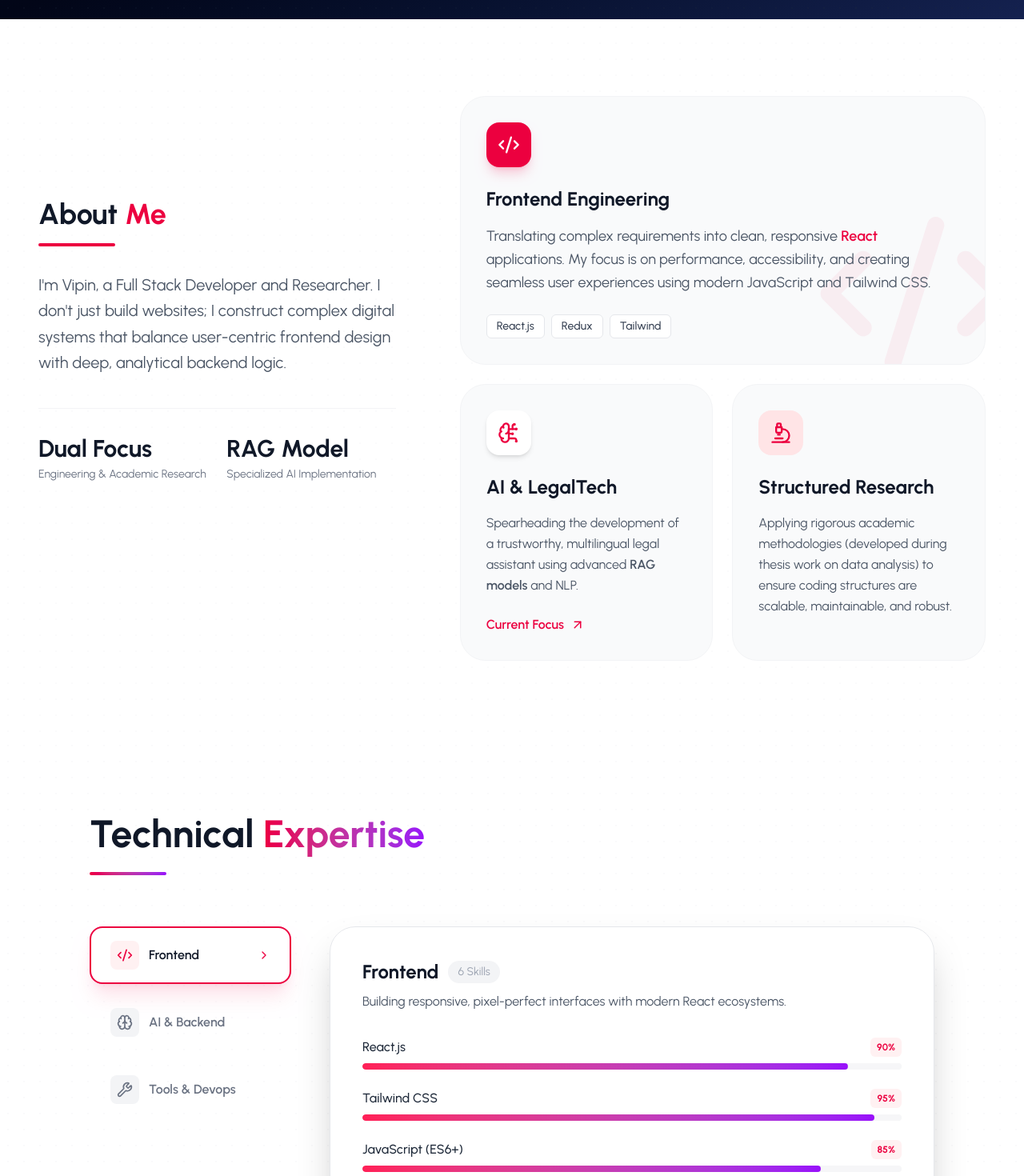
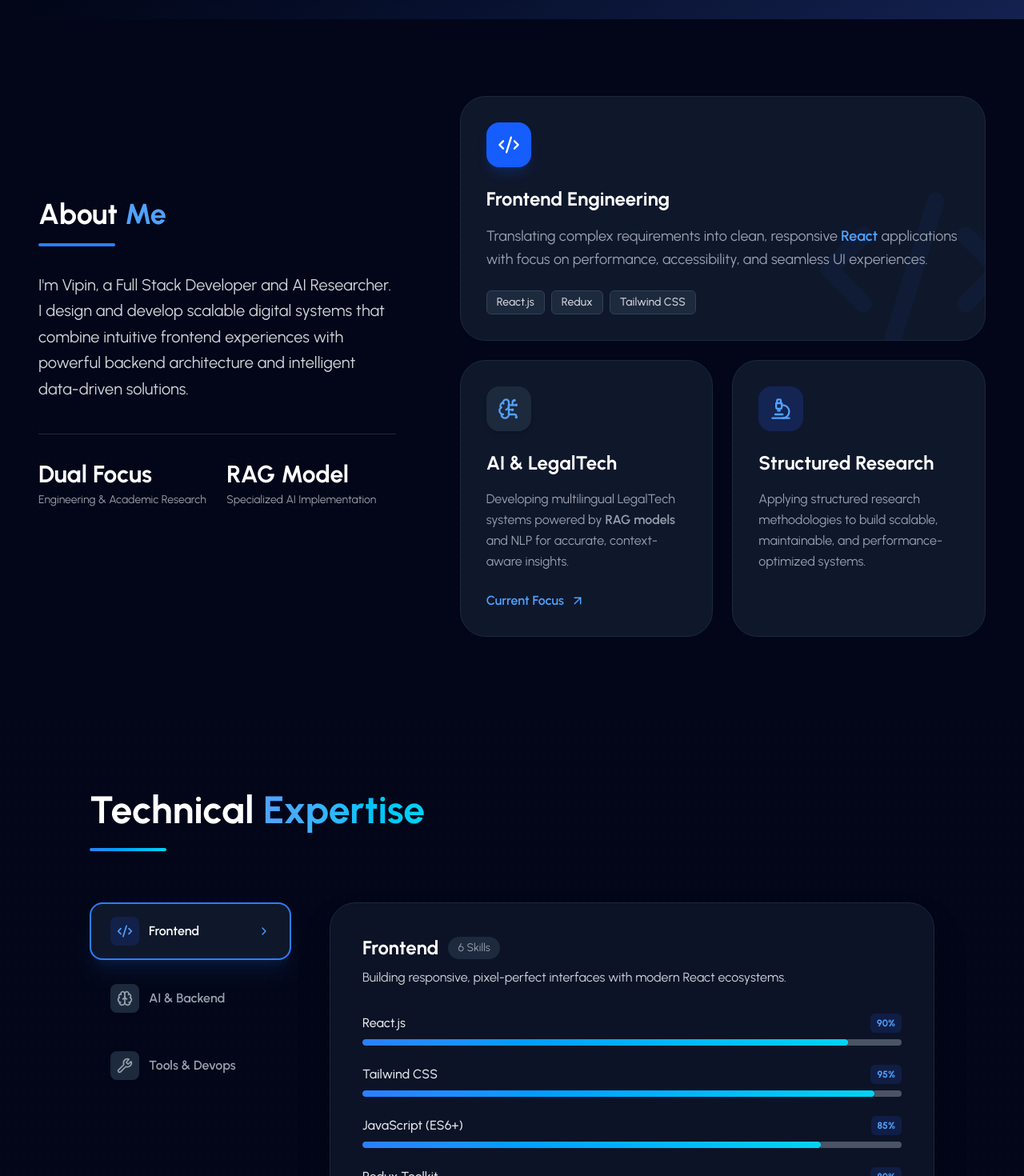
Before and after one commit to vipin-jaiswal/PORTFOLIO_VJ, a React (Vite) app in the folder Frontend/: page /about in a window 1280 px wide. Shown: the part 680-2150 px from the top of the page at 80% size. Built offline with nearby package versions, Linux system fonts and the light colour scheme.

Commit message:
feat: update About and Skills components for improved styling and responsiveness

```diff
--- a/Frontend/src/App.jsx
+++ b/Frontend/src/App.jsx
@@ -1,24 +1,29 @@
-import React from 'react';
-import Navbar from './components/layout/Navbar';
-import Hero from './components/section/Home';
-import About from './components/section/About';
-import Skills from './components/section/Skills';
-import Project from './components/section/Project';
-import Contect from './components/section/contect';
-import Footer from './components/layout/Footer';
+import React from "react";
+import Navbar from "./components/layout/Navbar";
+import Hero from "./components/section/Home";
+import About from "./components/section/About";
+import Skills from "./components/section/Skills";
+import Project from "./components/section/Project";
+import Contect from "./components/section/contect";
+import Footer from "./components/layout/Footer";
 
 function App() {
   return (
-    <div className="min-h-screen bg-black">
+    <div className="min-h-screen bg-black text-white">
 
+      {/* Navbar */}
       <Navbar />
+
+      {/* Main Sections */}
       <main>
         <Hero />
         <About />
         <Skills />
+        <Project />
         <Contect />
       </main>
-        <Project />
+
+      {/* Footer */}
       <Footer />
 
     </div>
--- a/Frontend/src/components/section/About.jsx
+++ b/Frontend/src/components/section/About.jsx
@@ -3,89 +3,96 @@ import { Code2, BrainCircuit, Microscope, ArrowUpRight } from 'lucide-react';
 
 const About = () => {
   return (
-    <section id="about" className="py-24 bg-white dark:bg-slate-950 relative overflow-hidden">
+    <section id="about" className="py-24 bg-slate-950 relative overflow-hidden">
 
       {/* Background Pattern */}
-      <div className="absolute inset-0 bg-[radial-gradient(#e5e7eb_1px,transparent_1px)] [background-size:20px_20px] opacity-20 dark:opacity-5"></div>
+      <div className="absolute inset-0 bg-[radial-gradient(#1e293b_1px,transparent_1px)] [background-size:20px_20px] opacity-20"></div>
 
       <div className="container mx-auto px-6 md:px-12 relative z-10">
 
         <div className="grid lg:grid-cols-12 gap-12 lg:gap-20 items-start">
 
-          {/* --- LEFT COLUMN: Sticky Header & Intro --- */}
+          {/* LEFT COLUMN */}
           <div className="lg:col-span-5 lg:sticky lg:top-24 pt-8 text-center lg:text-left">
 
-            {/* --- YOUR ADDED HEADER --- */}
-            <h2 className="text-3xl md:text-4xl font-bold text-gray-900 dark:text-white mb-4">
-               About <span className="text-rose-600">Me</span>
+            <h2 className="text-3xl md:text-4xl font-bold text-white mb-4">
+               About <span className="text-blue-400">Me</span>
             </h2>
-            <div className="w-24 h-1 bg-rose-600 mx-auto lg:mx-0 rounded-full mb-8"></div>
-            {/* ------------------------- */}
+            <div className="w-24 h-1 bg-blue-500 mx-auto lg:mx-0 rounded-full mb-8"></div>
 
-            <p className="text-xl text-gray-600 dark:text-gray-300 leading-relaxed mb-10">
-              I'm Vipin, a Full Stack Developer and Researcher. I don't just build websites; I construct complex digital systems that balance user-centric frontend design with deep, analytical backend logic.
+            <p className="text-xl text-gray-300 leading-relaxed mb-10">
+              I'm Vipin, a Full Stack Developer and AI Researcher. I design and develop scalable digital systems that combine intuitive frontend experiences with powerful backend architecture and intelligent data-driven solutions.
             </p>
 
             {/* Quick summary stats */}
-             <div className="grid grid-cols-2 gap-6 border-t border-gray-100 dark:border-slate-800 pt-8">
+            <div className="grid grid-cols-2 gap-6 border-t border-slate-800 pt-8">
               <div>
-                   <h4 className="text-3xl font-bold text-gray-900 dark:text-white mb-1">Dual Focus</h4>
-                   <p className="text-sm text-gray-500">Engineering & Academic Research</p>
+                <h4 className="text-3xl font-bold text-white mb-1">Dual Focus</h4>
+                <p className="text-sm text-gray-400">Engineering & Academic Research</p>
               </div>
               <div>
-                   <h4 className="text-3xl font-bold text-gray-900 dark:text-white mb-1">RAG Model</h4>
-                   <p className="text-sm text-gray-500">Specialized AI Implementation</p>
+                <h4 className="text-3xl font-bold text-white mb-1">RAG Model</h4>
+                <p className="text-sm text-gray-400">Specialized AI Implementation</p>
               </div>
             </div>
           </div>
 
-          {/* --- RIGHT COLUMN: Feature Grid Cards --- */}
+          {/* RIGHT COLUMN */}
           <div className="lg:col-span-7 grid grid-cols-1 md:grid-cols-2 gap-6">
 
             {/* CARD 1: Frontend */}
-            <div className="md:col-span-2 p-8 rounded-[2rem] bg-gray-50 dark:bg-slate-900 border border-gray-100 dark:border-slate-800 hover:border-rose-200 dark:hover:border-rose-900/50 transition-all group relative overflow-hidden text-left">
-               <Code2 className="absolute -right-10 -bottom-10 text-rose-600/5 w-64 h-64 group-hover:scale-110 transition-transform" />
+            <div className="md:col-span-2 p-8 rounded-[2rem] bg-slate-900 border border-slate-800 hover:border-blue-500/40 transition-all group relative overflow-hidden text-left">
+
+              <Code2 className="absolute -right-10 -bottom-10 text-blue-500/5 w-64 h-64 group-hover:scale-110 transition-transform" />
 
               <div className="relative z-10">
-                <div className="w-14 h-14 mb-6 bg-rose-600 text-white rounded-2xl flex items-center justify-center shadow-lg shadow-rose-600/20">
+                <div className="w-14 h-14 mb-6 bg-blue-600 text-white rounded-2xl flex items-center justify-center shadow-lg shadow-blue-600/20">
                   <Code2 size={28} />
                 </div>
-                <h3 className="text-2xl font-bold text-gray-900 dark:text-white mb-4">Frontend Engineering</h3>
-                <p className="text-gray-600 dark:text-gray-400 text-lg mb-6 leading-relaxed">
-                  Translating complex requirements into clean, responsive <span className="text-rose-600 font-semibold">React</span> applications. My focus is on performance, accessibility, and creating seamless user experiences using modern JavaScript and Tailwind CSS.
+                <h3 className="text-2xl font-bold text-white mb-4">
+                  Frontend Engineering
+                </h3>
+                <p className="text-gray-400 text-lg mb-6 leading-relaxed">
+                  Translating complex requirements into clean, responsive <span className="text-blue-400 font-semibold">React</span> applications with focus on performance, accessibility, and seamless UI experiences.
                 </p>
                 <div className="flex flex-wrap gap-2">
-                    <span className="px-3 py-1 text-sm bg-white dark:bg-slate-800 border border-gray-200 dark:border-slate-700 rounded-md font-medium text-gray-700 dark:text-gray-300">React.js</span>
-                    <span className="px-3 py-1 text-sm bg-white dark:bg-slate-800 border border-gray-200 dark:border-slate-700 rounded-md font-medium text-gray-700 dark:text-gray-300">Redux</span>
-                    <span className="px-3 py-1 text-sm bg-white dark:bg-slate-800 border border-gray-200 dark:border-slate-700 rounded-md font-medium text-gray-700 dark:text-gray-300">Tailwind</span>
+                  <span className="px-3 py-1 text-sm bg-slate-800 border border-slate-700 rounded-md font-medium text-gray-300">React.js</span>
+                  <span className="px-3 py-1 text-sm bg-slate-800 border border-slate-700 rounded-md font-medium text-gray-300">Redux</span>
+                  <span className="px-3 py-1 text-sm bg-slate-800 border border-slate-700 rounded-md font-medium text-gray-300">Tailwind CSS</span>
                 </div>
               </div>
             </div>
 
-            {/* CARD 2: LegalTech AI */}
-            <div className="p-8 rounded-[2rem] bg-gray-50 dark:bg-slate-900 border border-gray-100 dark:border-slate-800 hover:bg-rose-600 hover:text-white transition-all group relative overflow-hidden text-left">
+            {/* CARD 2: AI & LegalTech */}
+            <div className="p-8 rounded-[2rem] bg-slate-900 border border-slate-800 hover:bg-blue-600 transition-all group relative overflow-hidden text-left">
+
               <div className="relative z-10">
-                <div className="w-14 h-14 mb-6 bg-white text-rose-600 rounded-2xl flex items-center justify-center shadow-md group-hover:bg-white/20 group-hover:text-white transition-colors">
+                <div className="w-14 h-14 mb-6 bg-slate-800 text-blue-400 rounded-2xl flex items-center justify-center shadow-md group-hover:bg-white/20 group-hover:text-white transition-colors">
                   <BrainCircuit size={28} />
                 </div>
-                <h3 className="text-2xl font-bold text-gray-900 dark:text-white group-hover:text-white mb-4">AI & LegalTech</h3>
-                <p className="text-gray-600 dark:text-gray-400 group-hover:text-rose-100 mb-6 leading-relaxed">
-                  Spearheading the development of a trustworthy, multilingual legal assistant using advanced <span className="font-semibold">RAG models</span> and NLP.
+                <h3 className="text-2xl font-bold text-white mb-4">
+                  AI & LegalTech
+                </h3>
+                <p className="text-gray-400 group-hover:text-blue-100 mb-6 leading-relaxed">
+                  Developing multilingual LegalTech systems powered by <span className="font-semibold">RAG models</span> and NLP for accurate, context-aware insights.
                 </p>
-                 <div className="inline-flex items-center gap-2 font-semibold text-rose-600 group-hover:text-white">
+                <div className="inline-flex items-center gap-2 font-semibold text-blue-400 group-hover:text-white">
                   Current Focus <ArrowUpRight size={18} />
                 </div>
               </div>
             </div>
 
             {/* CARD 3: Research */}
-            <div className="p-8 rounded-[2rem] bg-gray-50 dark:bg-slate-900 border border-gray-100 dark:border-slate-800 hover:border-rose-200 dark:hover:border-rose-900/50 transition-all group text-left">
-              <div className="w-14 h-14 mb-6 bg-rose-100 dark:bg-rose-900/30 text-rose-600 rounded-2xl flex items-center justify-center">
+            <div className="p-8 rounded-[2rem] bg-slate-900 border border-slate-800 hover:border-blue-500/40 transition-all group text-left">
+
+              <div className="w-14 h-14 mb-6 bg-blue-900/40 text-blue-400 rounded-2xl flex items-center justify-center">
                 <Microscope size={28} />
               </div>
-              <h3 className="text-2xl font-bold text-gray-900 dark:text-white mb-4">Structured Research</h3>
-              <p className="text-gray-600 dark:text-gray-400 leading-relaxed">
-                Applying rigorous academic methodologies (developed during thesis work on data analysis) to ensure coding structures are scalable, maintainable, and robust.
+              <h3 className="text-2xl font-bold text-white mb-4">
+                Structured Research
+              </h3>
+              <p className="text-gray-400 leading-relaxed">
+                Applying structured research methodologies to build scalable, maintainable, and performance-optimized systems.
               </p>
             </div>
 
--- a/Frontend/src/components/section/Skills.jsx
+++ b/Frontend/src/components/section/Skills.jsx
@@ -51,27 +51,27 @@ const Skills = () => {
   const activeContent = categories.find(c => c.id === activeTab);
 
   return (
-    <section id="skills" className="py-24 bg-white dark:bg-slate-950 relative overflow-hidden">
+    <section id="skills" className="py-24 bg-slate-950 relative overflow-hidden">
 
-      {/* --- ADDED BACKGROUND PATTERN --- */}
-      <div className="absolute inset-0 bg-[radial-gradient(#e5e7eb_1px,transparent_1px)] [background-size:20px_20px] opacity-20 dark:opacity-5" />
+      {/* Background Pattern */}
+      <div className="absolute inset-0 bg-[radial-gradient(#1e293b_1px,transparent_1px)] [background-size:20px_20px] opacity-20" />
 
-      {/* Existing Background Blob (Optional, keeps the rose tint) */}
-      <div className="absolute top-0 right-0 w-[600px] h-[600px] bg-rose-600/5 rounded-full blur-3xl -z-10"></div>
+      {/* Blue Glow Blob */}
+      <div className="absolute top-0 right-0 w-[600px] h-[600px] bg-blue-600/10 rounded-full blur-3xl -z-10"></div>
 
       <div className="container mx-auto px-6 md:px-12 max-w-6xl relative z-10">
 
         {/* Header */}
         <div className="mb-16">
-          <h2 className="text-4xl md:text-5xl font-bold text-gray-900 dark:text-white mb-6">
-            Technical <span className="text-transparent bg-clip-text bg-gradient-to-r from-rose-600 to-purple-600">Expertise</span>
+          <h2 className="text-4xl md:text-5xl font-bold text-white mb-6">
+            Technical <span className="text-transparent bg-clip-text bg-gradient-to-r from-blue-400 to-cyan-400">Expertise</span>
           </h2>
-          <div className="w-24 h-1 bg-gradient-to-r from-rose-600 to-purple-600 rounded-full"></div>
+          <div className="w-24 h-1 bg-gradient-to-r from-blue-500 to-cyan-400 rounded-full"></div>
         </div>
 
         <div className="flex flex-col md:flex-row gap-8 lg:gap-12">
 
-          {/* --- LEFT COLUMN: Vertical Navigation Buttons --- */}
+          {/* LEFT COLUMN */}
           <div className="md:w-1/4 flex flex-col gap-3">
             {categories.map((cat) => (
               <button
@@ -79,43 +79,47 @@ const Skills = () => {
                 onClick={() => setActiveTab(cat.id)}
                 className={`flex items-center justify-between px-6 py-4 rounded-2xl text-left transition-all duration-300 border-2 w-full group ${
                   activeTab === cat.id
-                    ? `bg-white dark:bg-slate-900 border-rose-600 text-rose-600 shadow-xl shadow-rose-600/10`
-                    : `bg-transparent border-transparent hover:bg-gray-50 dark:hover:bg-slate-900/50 text-gray-500 dark:text-gray-400`
+                    ? `bg-slate-900 border-blue-500 text-blue-400 shadow-xl shadow-blue-500/10`
+                    : `bg-transparent border-transparent hover:bg-slate-900/50 text-gray-400`
                 }`}
               >
                 <div className="flex items-center gap-3">
-                  {/* Icon */}
-                  <div className={`p-2 rounded-lg transition-colors ${activeTab === cat.id ? 'bg-rose-50 dark:bg-rose-900/20' : 'bg-gray-100 dark:bg-slate-800'}`}>
+                  <div className={`p-2 rounded-lg transition-colors ${
+                    activeTab === cat.id
+                      ? 'bg-blue-900/30 text-blue-400'
+                      : 'bg-slate-800 text-gray-400'
+                  }`}>
                     {cat.icon}
                   </div>
-                  <span className={`font-semibold ${activeTab === cat.id ? 'text-gray-900 dark:text-white' : ''}`}>
+                  <span className={`font-semibold ${
+                    activeTab === cat.id ? 'text-white' : ''
+                  }`}>
                     {cat.label}
                   </span>
                 </div>
 
-                {/* Small Arrow Indicator */}
                 {activeTab === cat.id && (
-                  <ChevronRight size={16} className="text-rose-600 animate-pulse" />
+                  <ChevronRight size={16} className="text-blue-400 animate-pulse" />
                 )}
               </button>
             ))}
           </div>
 
-          {/* --- RIGHT COLUMN: Active Content Area --- */}
+          {/* RIGHT COLUMN */}
           <div className="md:w-3/4">
             <div
-              key={activeTab} // Triggers animation on change
-              className="bg-white/80 dark:bg-slate-900/80 backdrop-blur-md rounded-[2rem] p-8 md:p-10 border border-gray-200 dark:border-slate-800 shadow-2xl animate-in fade-in slide-in-from-right-8 duration-500 h-full"
+              key={activeTab}
+              className="bg-slate-900/80 backdrop-blur-md rounded-[2rem] p-8 md:p-10 border border-slate-800 shadow-2xl animate-in fade-in slide-in-from-right-8 duration-500 h-full"
             >
 
               <div className="mb-8">
-                <h3 className="text-2xl font-bold text-gray-900 dark:text-white mb-2 flex items-center gap-3">
+                <h3 className="text-2xl font-bold text-white mb-2 flex items-center gap-3">
                    {activeContent.label}
-                   <span className="text-sm font-normal text-gray-400 bg-gray-100 dark:bg-slate-800 px-3 py-1 rounded-full">
+                   <span className="text-sm font-normal text-gray-400 bg-slate-800 px-3 py-1 rounded-full">
                      {activeContent.skills.length} Skills
                    </span>
                 </h3>
-                <p className="text-gray-600 dark:text-gray-300 leading-relaxed">
+                <p className="text-gray-300 leading-relaxed">
                   {activeContent.description}
                 </p>
               </div>
@@ -125,21 +129,19 @@ const Skills = () => {
                 {activeContent.skills.map((skill, index) => (
                   <div key={index} className="group">
                     <div className="flex justify-between mb-2">
-                      <span className="font-medium text-gray-800 dark:text-gray-200">
+                      <span className="font-medium text-gray-200">
                         {skill.name}
                       </span>
-                      <span className="text-xs font-bold text-rose-600 dark:text-rose-400 bg-rose-50 dark:bg-rose-900/20 px-2 py-1 rounded-md">
+                      <span className="text-xs font-bold text-blue-400 bg-blue-900/30 px-2 py-1 rounded-md">
                         {skill.level}
                       </span>
                     </div>
 
-                    {/* Progress Bar Container */}
-                    <div className="h-2 w-full bg-gray-100 dark:bg-slate-800 rounded-full overflow-hidden">
+                    <div className="h-2 w-full bg-slate-800 rounded-full overflow-hidden">
                       <div
-                        className="h-full bg-gradient-to-r from-rose-500 to-purple-600 rounded-full relative"
+                        className="h-full bg-gradient-to-r from-blue-500 to-cyan-400 rounded-full relative"
                         style={{ width: skill.level }}
                       >
-                         {/* Subtle shine animation */}
                          <div className="absolute inset-0 bg-white/20 w-full animate-[shimmer_2s_infinite]"></div>
                       </div>
                     </div>
@@ -153,7 +155,6 @@ const Skills = () => {
         </div>
       </div>
 
-      {/* Animation Style */}
       <style>{`
         @keyframes shimmer {
           0% { transform: translateX(-100%); }
```
Lines whose indentation alone changed are shown as unchanged.
